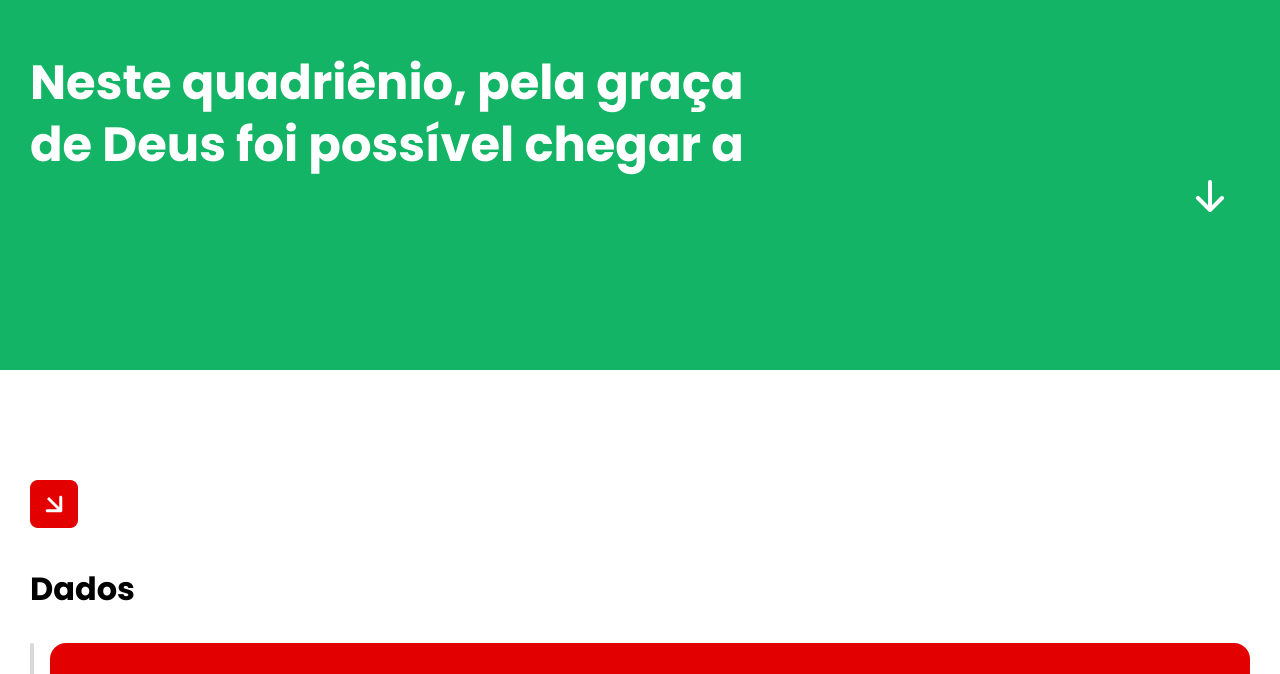
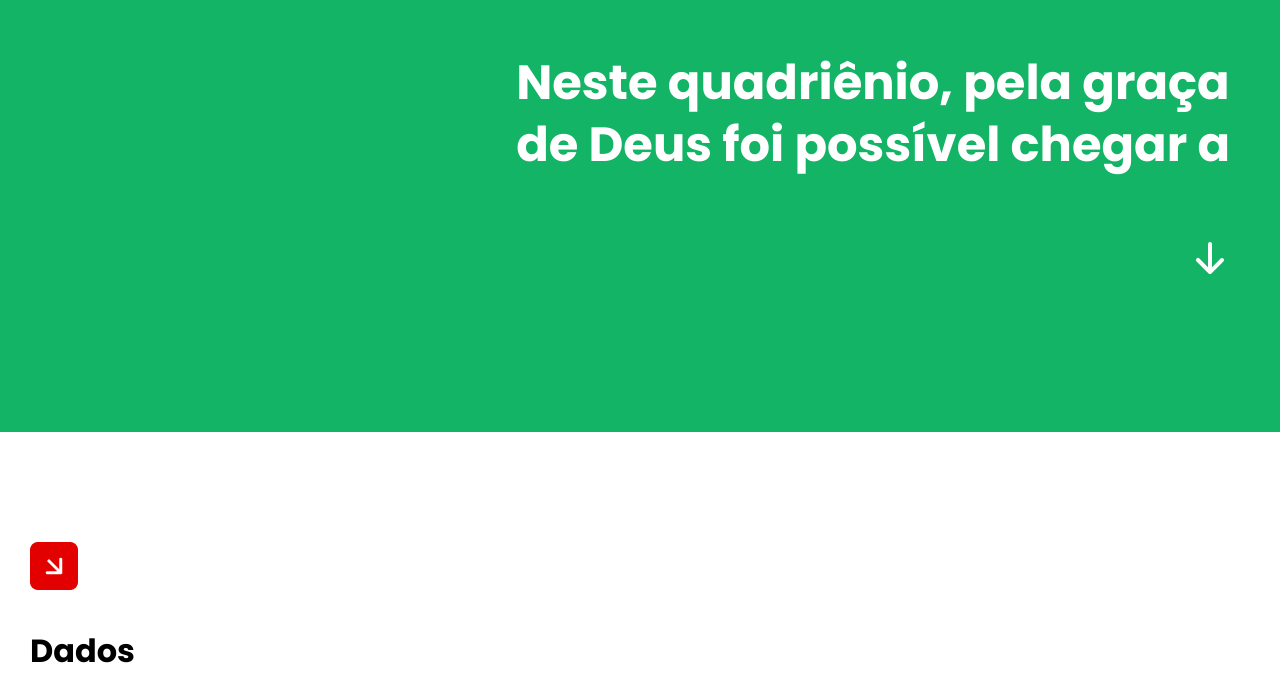
Before and after one commit to luizpaulolppa/site-quadrienal, a React (Create React App) app: page /marcos-junior in a window 1280 px wide. Shown: the part 1080-1754 px from the top of the page. Built offline with nearby package versions, Linux system fonts and the light colour scheme.

Commit message:
adding fade in

```diff
--- /dev/null
+++ b/src/components/FadeIn/index.ts
@@ -0,0 +1,13 @@
+import styled, { keyframes } from 'styled-components';
+import BaseAnimation from './style';
+
+const FadeInAnimation = keyframes`
+  from { opacity: 0; }
+  to { opacity: 1; }
+`;
+
+const FadeIn = styled(BaseAnimation)`
+  animation-name: ${FadeInAnimation};
+`;
+
+export default FadeIn;
--- /dev/null
+++ b/src/components/FadeIn/style.ts
@@ -0,0 +1,36 @@
+import styled from 'styled-components';
+
+interface IBaseAnimation {
+  duration: string;
+  timingFunction: string;
+  delay: string;
+  iterationCount: string;
+  direction: string;
+  fillMode: string;
+  playState: string;
+  display: string;
+}
+
+const BaseAnimation: any = styled.div<IBaseAnimation>`
+  animation-duration: ${props => props.duration};
+  animation-timing-function: ${props => props.timingFunction};
+  animation-delay: ${props => props.delay};
+  animation-iteration-count: ${props => props.iterationCount};
+  animation-direction: ${props => props.direction};
+  animation-fill-mode: ${props => props.fillMode};
+  animation-play-state:  ${props => props.playState};
+  display: ${props => props.display};
+`;
+
+BaseAnimation.defaultProps = {
+  duration: '1s',
+  timingFunction: 'ease',
+  delay: '0s',
+  iterationCount: '1',
+  direction: 'normal',
+  fillMode: 'both',
+  playState: 'paused',
+  display: 'block'
+};
+
+export default BaseAnimation;
--- a/src/pages/MarcosJunior/index.tsx
+++ b/src/pages/MarcosJunior/index.tsx
@@ -1,3 +1,4 @@
+/* eslint-disable react/jsx-no-undef */
 import React, { useEffect, useState } from "react";
 
 import marcos from "../../assets/marcos-junior/marcos-without-back.png";
@@ -63,6 +64,7 @@ import {
   Agradecimentos,
 } from "./styles";
 import Tabs from "../../components/Tabs";
+import FadeIn from "../../components/FadeIn";
 
 const MarcosJunior: React.FC = () => {
   const navigate = useNavigate();
@@ -82,6 +84,13 @@ const MarcosJunior: React.FC = () => {
       } else if (this.scrollY >= 2100 && this.scrollY <= 2300) {
         setItemSelected(2);
       }
+    });
+  }, []);
+
+  useEffect(() => {
+    const el = document.querySelector('#fade');
+    window.addEventListener("scroll", function () {
+      playAnimation(el)
     });
   }, []);
 
@@ -119,6 +128,16 @@ const MarcosJunior: React.FC = () => {
     );
   }
 
+  function isOnScreen(el: any) {
+      let rect = el.getBoundingClientRect()
+      return rect.top > 0 && rect.bottom < window.innerHeight;
+  }
+
+  function playAnimation(el: any) {
+    if(isOnScreen(el)) el.style.animationPlayState = 'running';
+  }
+
+
   return (
     <Container>
       <MenuBlack
@@ -153,10 +172,13 @@ const MarcosJunior: React.FC = () => {
           <br />
         </TextContainer>
       </TitleContainer>
+
       <GreenBox>
         <br />
         <br />
-        Neste quadriênio, pela graça <br /> de Deus foi possível chegar a
+        <FadeIn id="fade" duration='3s' delay="0.2s">
+          Neste quadriênio, pela graça <br /> de Deus foi possível chegar a
+        </FadeIn>
         <br />
         <div>
           <img src={arrowDown} alt="Down" />
@@ -164,6 +186,7 @@ const MarcosJunior: React.FC = () => {
         <br />
         <br />
       </GreenBox>
+
       <DataContainer>
         <br />
         <br />
```
Also changed, not shown: src/pages/MarcosJunior/styles.ts (+1 -6 lines).
